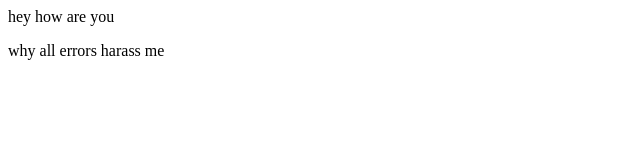
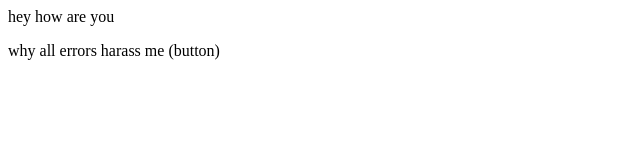
Before and after one commit to MasterHacker-Ahmed/localrepo, a plain HTML site: page index.html in a window 1280 px wide. Shown: the full height of the page, 0-640 px from the left. Drawn offline with Linux system fonts and the light colour scheme.

```diff
--- a/index.html
+++ b/index.html
@@ -1,2 +1,2 @@
 <p>hey how are you</p>
-<p>why all errors harass me </p>
+<p>why all errors harass me (button)</p>
```
